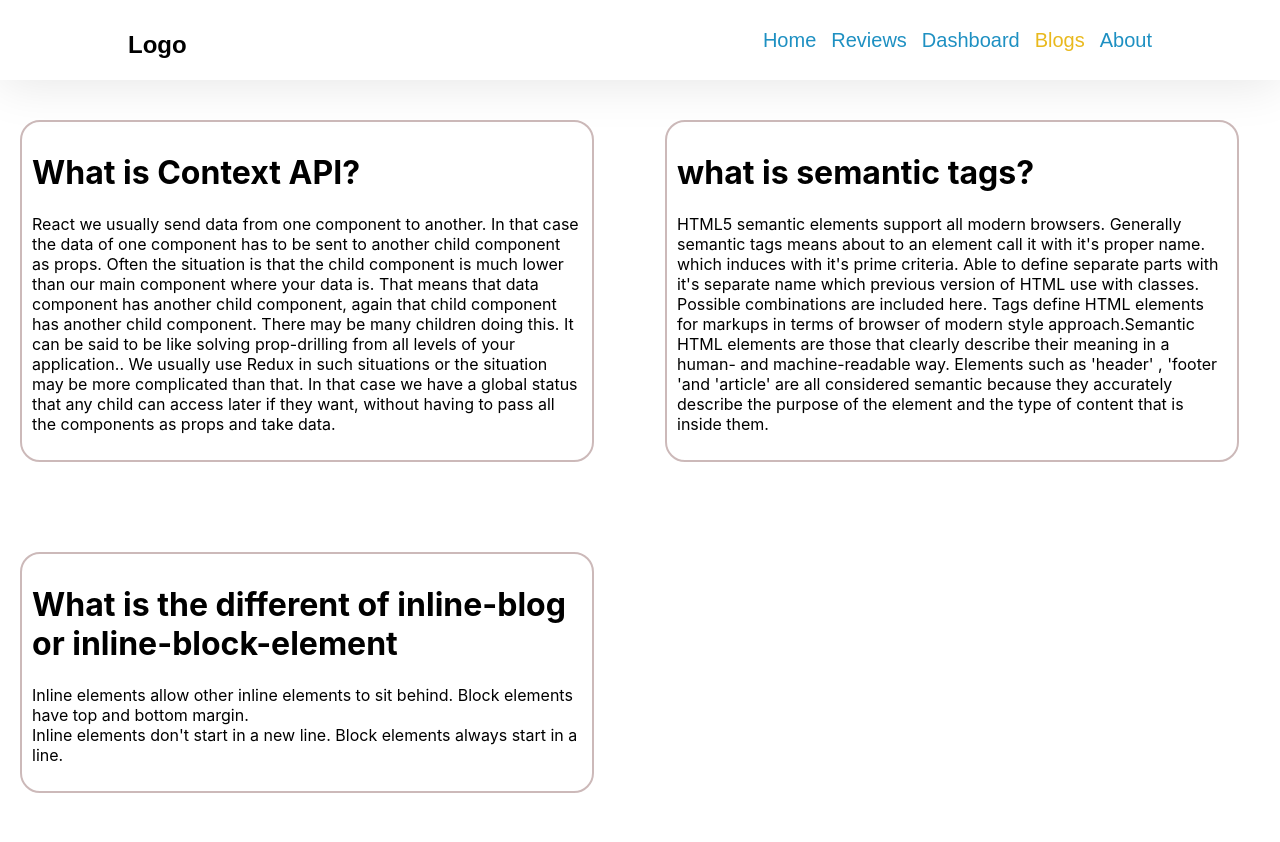
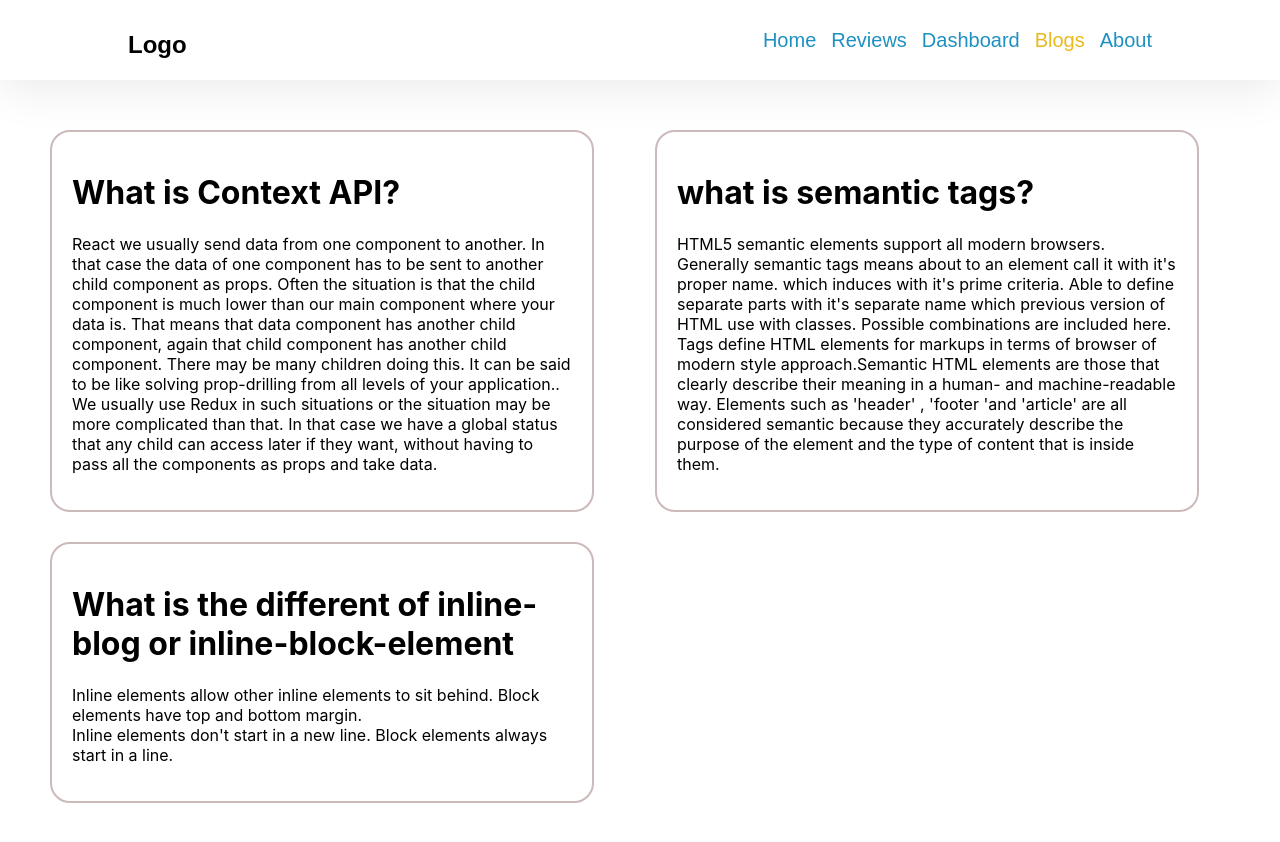
Before and after one commit to sabujdev/product-analysis-website, a React (Create React App) app: page /blogs in a window 1280 px wide. Shown: the top 842 px of the page. Built offline with nearby package versions, Linux system fonts and the light colour scheme.

Commit message:
some style changes

```diff
--- a/src/Component/Blogs/Blogs.css
+++ b/src/Component/Blogs/Blogs.css
@@ -1,12 +1,12 @@
 .question {
   display: grid;
   grid-template-columns: repeat(2, 1fr);
-  gap: 10px;
+  gap: 30px;
+  margin: 50px;
 }
 .qus {
   border: 2px solid rgb(204, 185, 185);
   border-radius: 20px;
-  margin: 40px 20px;
-  padding: 10px;
-  width: 550px;
+  padding: 20px;
+  width: 500px;
 }
--- a/src/Component/Review/Review.css
+++ b/src/Component/Review/Review.css
@@ -15,8 +15,15 @@
   margin-right: auto;
 }
 .name_rating h5 {
-  font-size: 16px;
+  font-size: 18px;
 }
 .icon {
   color: gold;
 }
+.rating {
+  text-align: center;
+  background-color: goldenrod;
+  color: white;
+  border-radius: 75px;
+  padding: 5px 20px;
+}
--- a/src/Component/Review/Review.js
+++ b/src/Component/Review/Review.js
@@ -13,7 +13,7 @@ const Review = ({ review }) => {
         </div>
         <div className="name_rating">
           <h5>{name}</h5>
-          <p>
+          <p className="rating">
             Rating {rating}{" "}
             <span>
               <FontAwesomeIcon className="icon" icon={faStar}></FontAwesomeIcon>
```
